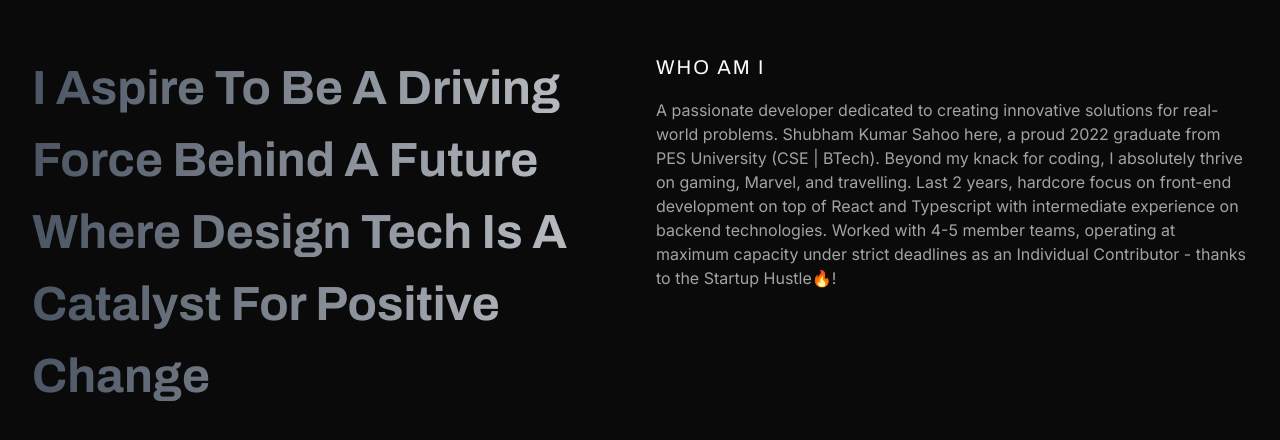
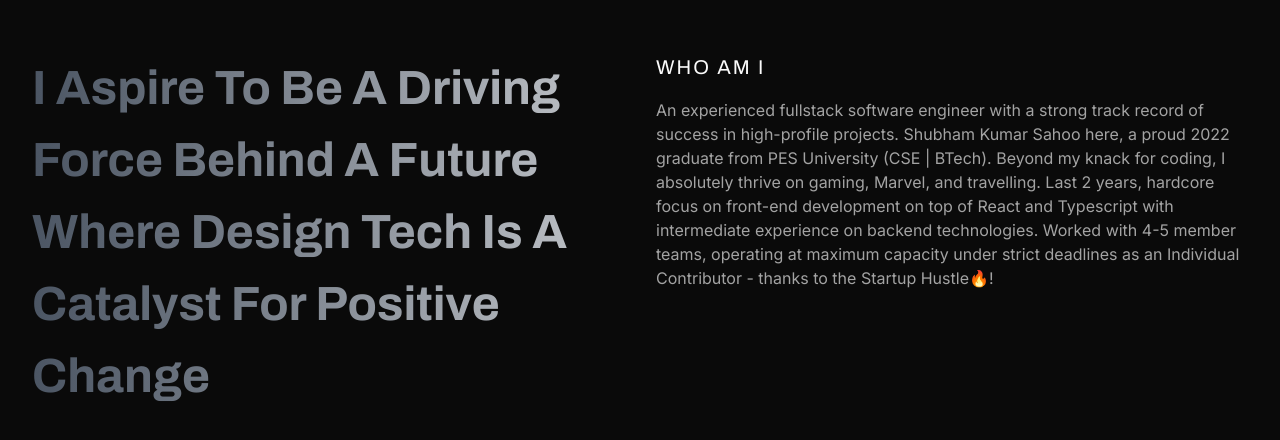
Before and after one commit to ShubhamK-2907/sk-portfolio, a Next.js app: page / in a window 1280 px wide. Shown: the part 844-1284 px from the top of the page. Built offline with nearby package versions, Linux system fonts and the light colour scheme; no server answers.

Commit message:
updated about section

```diff
--- a/app/components/sections/about.tsx
+++ b/app/components/sections/about.tsx
@@ -79,7 +79,7 @@ export function About() {
           <div>
             <h3 className="text-xl font-small mb-4 tracking-widest font-archivo">{'WHO  AM I'}</h3>
             <p className="text-muted-foreground">
-            {'A passionate developer dedicated to creating innovative solutions for real-world problems. Shubham Kumar Sahoo here, a proud 2022 graduate from PES University (CSE | BTech). Beyond my knack for coding, I absolutely thrive on gaming, Marvel, and travelling.\n' +
+            {'An experienced fullstack software engineer with a strong track record of success in high-profile projects. Shubham Kumar Sahoo here, a proud 2022 graduate from PES University (CSE | BTech). Beyond my knack for coding, I absolutely thrive on gaming, Marvel, and travelling.\n' +
                   'Last 2 years, hardcore focus on front-end development on top of React and Typescript with intermediate experience on backend technologies. Worked with 4-5 member teams, operating at maximum capacity under strict deadlines as an Individual Contributor - thanks to the Startup Hustle🔥!'}
             </p>
           </div>
```
